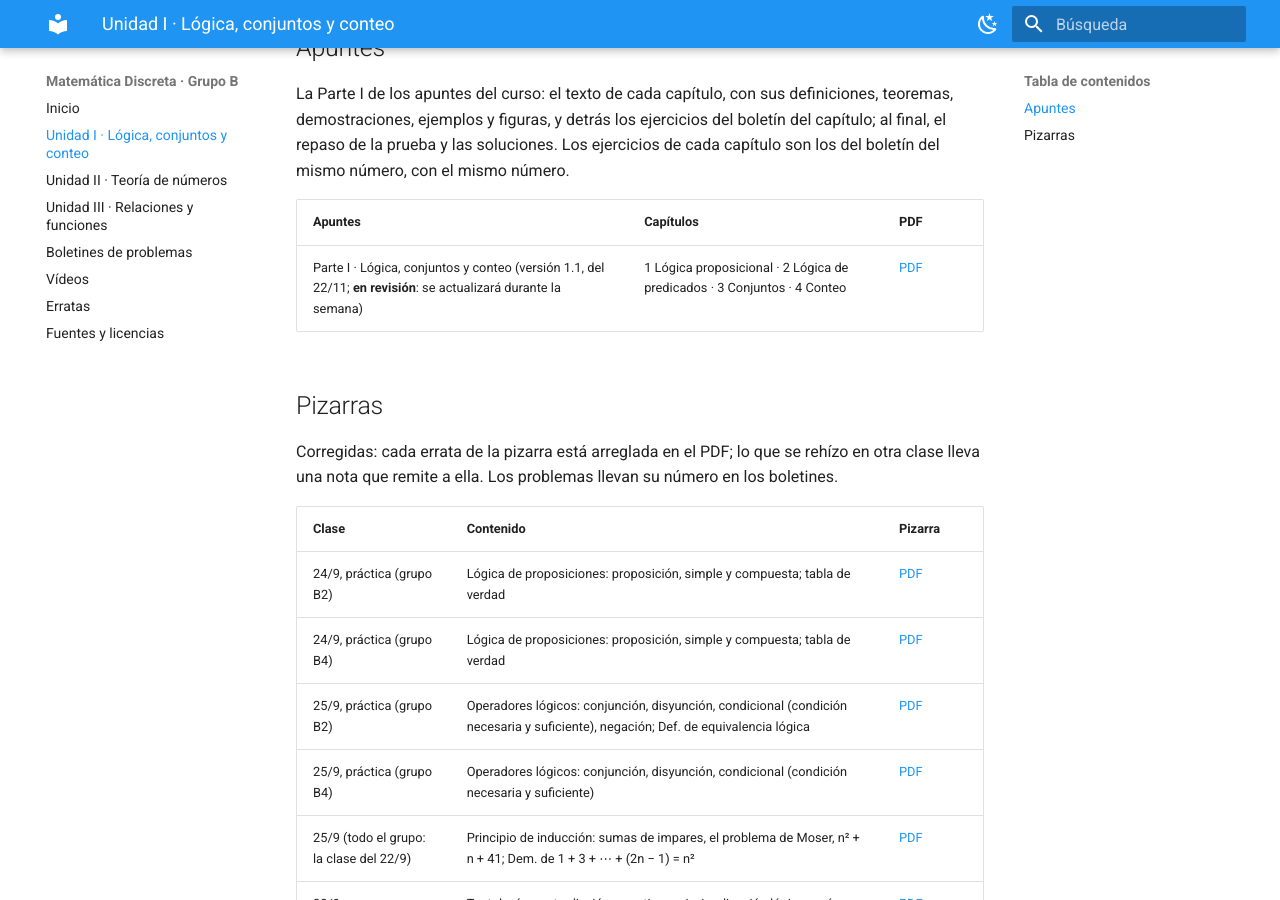
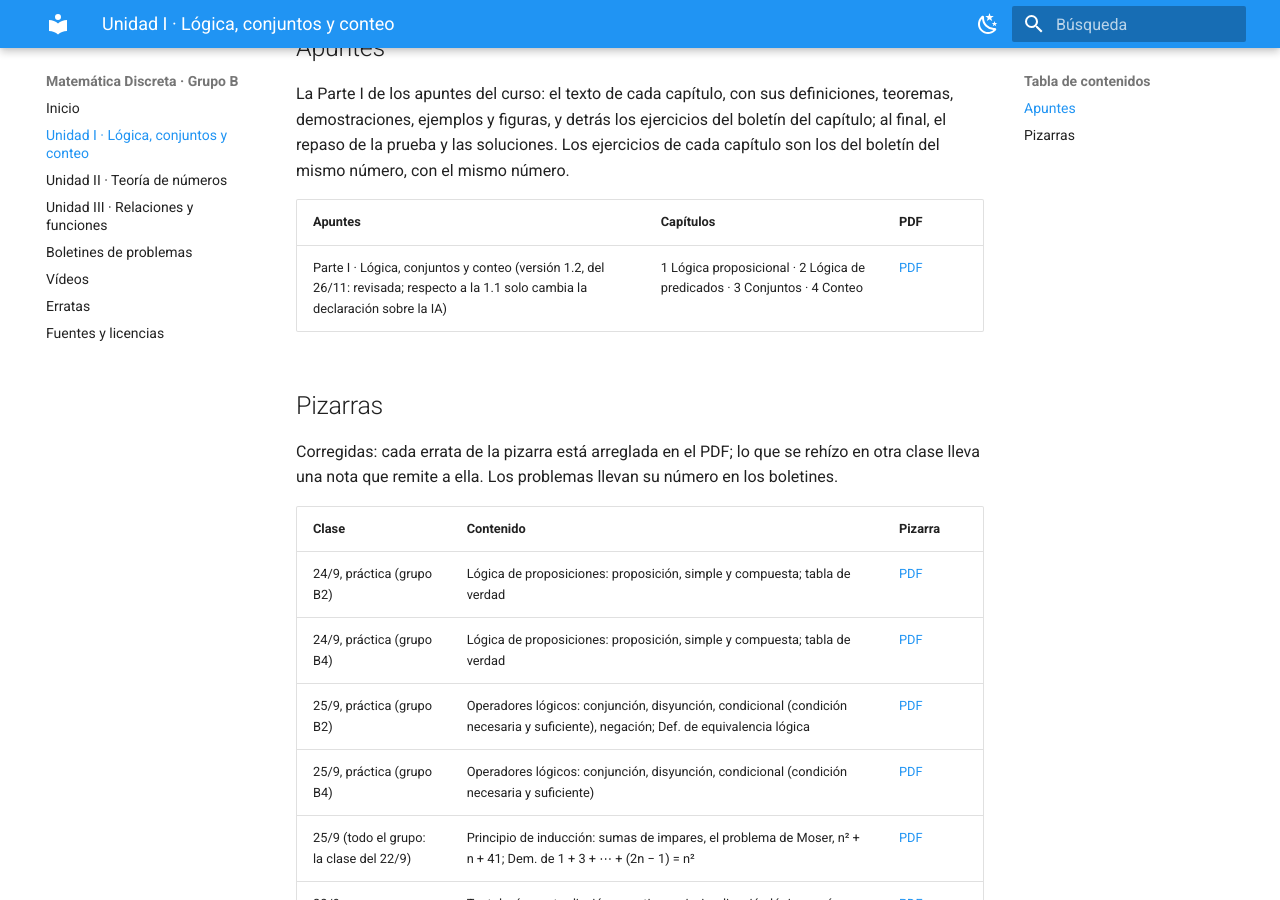
Before and after one commit to llafuent/md2627, an MkDocs documentation site: the page built from docs/unidad1.md, in a window 1280 px wide and 900 px high, scrolled down 308 px. Built offline with MkDocs 1.6.1 and Material for MkDocs 9.7.7, drawn with Linux system fonts in a browser that asks for light colours.

Commit message:
Publicar material: material/apuntes2627.pdf, unidad1.md

```diff
--- a/docs/unidad1.md
+++ b/docs/unidad1.md
@@ -13,7 +13,7 @@ Los ejercicios de cada capítulo son los del boletín del mismo número, con el
 
 | Apuntes | Capítulos | PDF |
 |---|---|---|
-| Parte I · Lógica, conjuntos y conteo (versión 1.1, del 22/11; **en revisión**: se actualizará durante la semana) | 1 Lógica proposicional · 2 Lógica de predicados · 3 Conjuntos · 4 Conteo | [PDF](material/apuntes2627.pdf) |
+| Parte I · Lógica, conjuntos y conteo (versión 1.2, del 26/11: revisada; respecto a la 1.1 solo cambia la declaración sobre la IA) | 1 Lógica proposicional · 2 Lógica de predicados · 3 Conjuntos · 4 Conteo | [PDF](material/apuntes2627.pdf) |
 
 ## Pizarras
 
```
Also changed, not shown: 1 other file.
